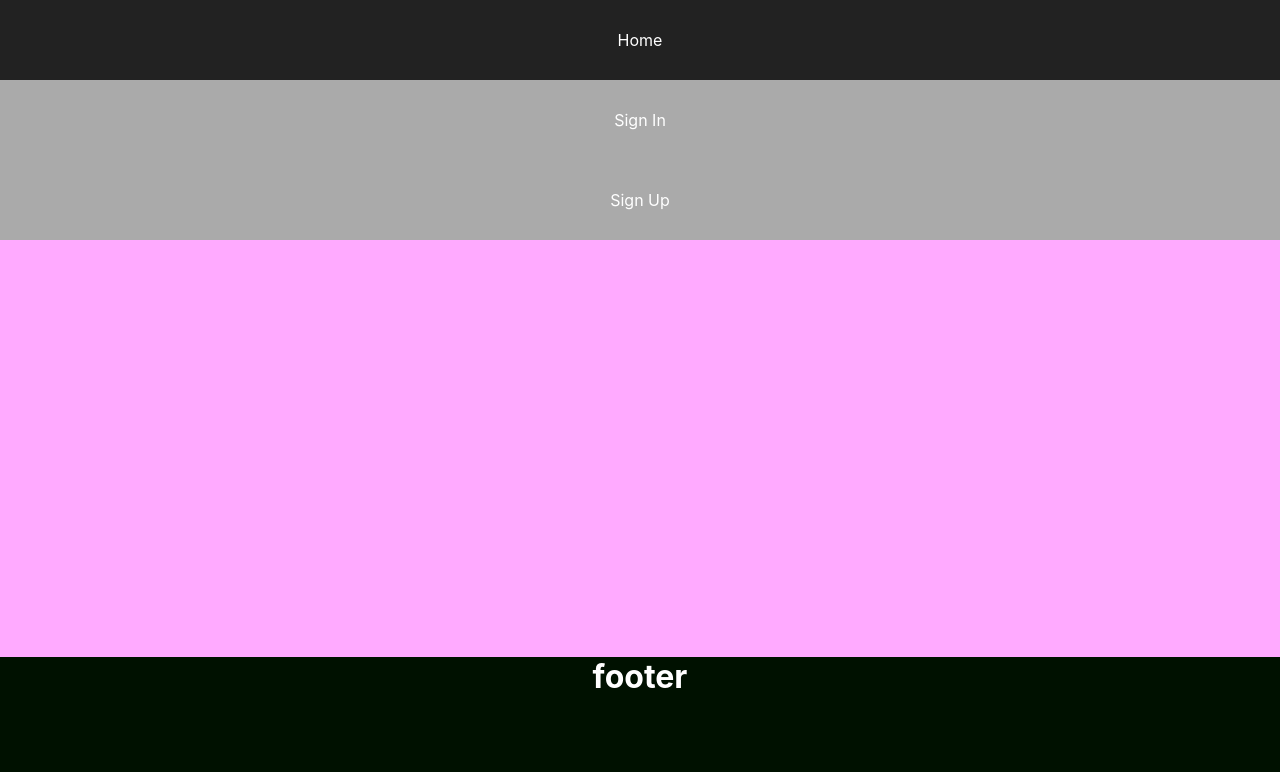
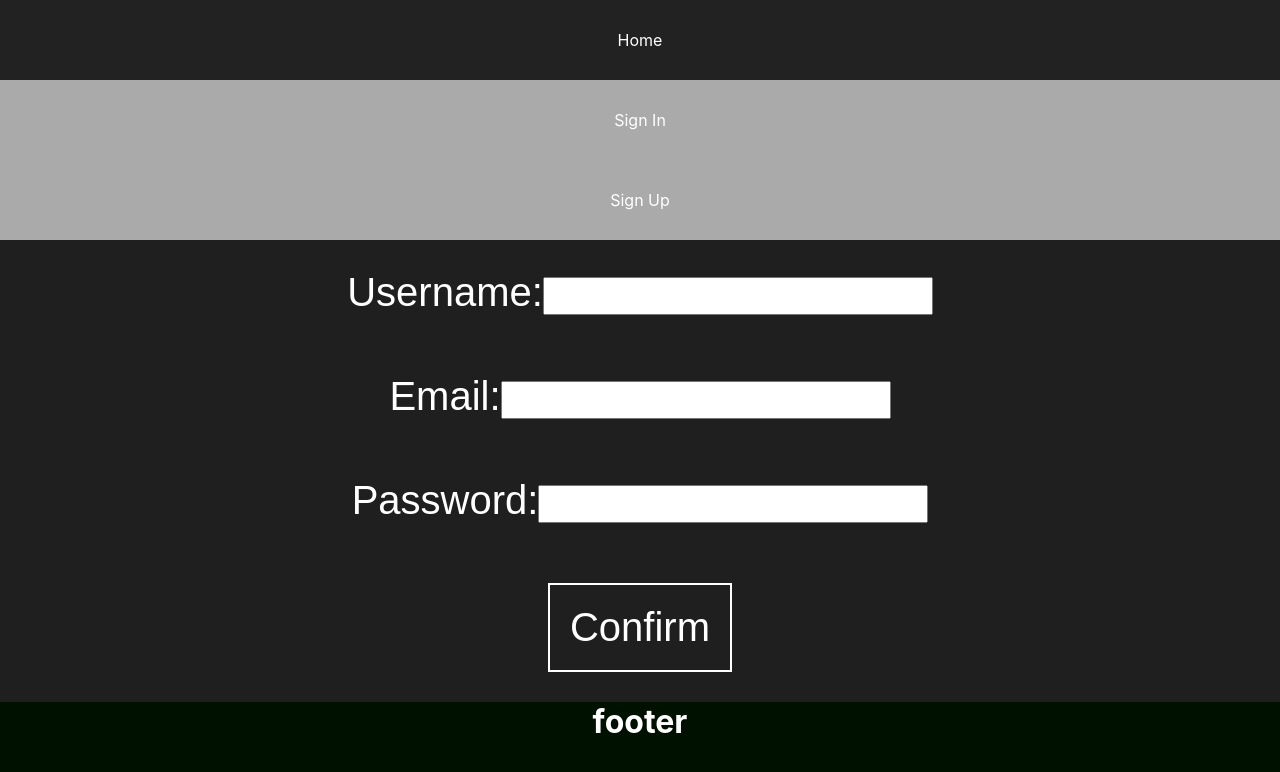
Before and after one commit to lodz-university-of-technology-masi/Extinguisher, a React (Create React App) app in the folder app/: page /register in a window 1280 px wide. Shown: the top 772 px of the page. Built offline with nearby package versions, Linux system fonts and the light colour scheme.

Commit message:
Added registration page

```diff
--- a/app/src/components/Home/App.js
+++ b/app/src/components/Home/App.js
@@ -5,7 +5,7 @@ import Header from './Header'
 import Main from './Main'
 import Login from './Login'
 import Register from './Register'
-import { BrowserRouter, Route } from 'react-router-dom'
+import { BrowserRouter, Route, Switch } from 'react-router-dom'
 
 class App extends Component {
   render() {
@@ -13,10 +13,11 @@ class App extends Component {
       <BrowserRouter>
         <div className="App">
           <Header />
-          <Route path="/home" exact component={Main} />
-          <Route path="/login" exact component={Login} />
-          <Route path="/register" exact component={Register} />
-
+          <Switch>
+            <Route exact path="/" component={Main} />
+            <Route exact path="/login" component={Login} />
+            <Route exact path="/register" component={Register} />
+          </Switch>
           <Footer />
         </div>
       </BrowserRouter>
--- a/app/src/components/Home/Header.js
+++ b/app/src/components/Home/Header.js
@@ -5,7 +5,7 @@ function Header() {
     return (
         <nav>
             <ul>
-                <li> <Link to="/home">Home</Link></li>
+                <li> <Link to="/">Home</Link></li>
                 <li><Link to="/login">Sign In</Link></li>
                 <li><Link to="/register">Sign Up</Link></li>
             </ul>
--- a/app/src/components/Home/Register.js
+++ b/app/src/components/Home/Register.js
@@ -1,28 +1,105 @@
 import React, { Component } from 'react';
 import '../style/Register.css'
 class Register extends Component {
-    // state = {
-    //     username: "",
-    //     email: "",
-    //     password: "",
-    //     message: '',
-    //     errors: {
-    //       username: false,
-    //       email: false,
-    //       password: false,
-    //     }
-    //   }
+    state = {
+        username: "",
+        email: "",
+        password: "",
+        message: '',
+        errors: {
+            username: false,
+            email: false,
+            password: false,
+        }
+    }
 
-    //   messages = {
-    //     username_incorect: 'Name has to be longer than 10 signs and cannot contain space',
-    //     email_incorect: 'email does not contain @ ',
-    //     password_incorect: 'Password has to be longer than 8 signs',
-    //     accept_incorect: "Accept terms"
-    //   }
+    messages = {
+        username_incorect: 'Name has to be longer than 10 signs and cannot contain space',
+        email_incorect: 'email does not contain @ ',
+        password_incorect: 'Password has to be longer than 8 signs, one Big letter, one special sign, and one number',
+    }
+    formValidation = () => {
+        let username = false
+        let password = false
+        let email = false
+        let correct = false
+        if (this.state.username.length > 10 && this.state.username.indexOf(' ') === -1) {
+            username = true
+        }
+        if (this.state.password.length > 8) {
+            password = true;
+        }
+        if (this.state.email.indexOf('@') !== -1) {
+            email = true;
+        }
+        if (username && password && email) {
+            correct = true
+        }
+        return ({
+            correct, username, password, email
+        })
+    }
+    handleChange = (e) => {
+        const name = e.target.name;
+        this.setState({
+            [name]: e.target.value
+        })
+    }
+    handleSubmit = e => {
+        e.preventDefault()
+
+        const validation = this.formValidation()
+        console.log(validation)
+        if (validation.correct) {
+            this.setState({
+                message: 'Send, please wait',
+                errors: {
+                    username: false,
+                    password: false,
+                    email: false
+                }
+            })
+        }
+        else {
+            this.setState({
+                errors: {
+                    username: !validation.username,
+                    password: !validation.password,
+                    email: !validation.email
+                }
+            })
+        }
+    }
+
+    componentDidUpdate() {
+        if (this.state.message !== '') {
+            setTimeout(() => this.setState({
+                message: ''
+            }), 9000);
+        }
+    }
+
     render() {
         return (
             <div className="register">
+                <form onSubmit={this.handleSubmit}>
+                    <label htmlFor="user">Username:
+                           <input type="text" id="user" name="username" value={this.state.username} onChange={this.handleChange} />
+                        {this.state.errors.username && <span> {this.messages.username_incorect}</span>}
+                    </label>
+                    <label htmlFor="email">Email:
+                           <input type="email" id="email" name="email" value={this.state.email} onChange={this.handleChange} />
+                        {this.state.errors.email && <span> {this.messages.email_incorect}</span>}
+                    </label>
+                    <label htmlFor="password">Password:
+                        <input type="password" name="password" id="password" value={this.state.password} onChange={this.handleChange} />
+                        {this.state.errors.password && <span> {this.messages.password_incorect}</span>}
+                    </label>
 
+
+                    <button>Confirm</button>
+                </form>
+                {this.state.message && <h3>{this.state.message}</h3>}
             </div>
         );
     }
--- a/app/src/components/style/Login.css
+++ b/app/src/components/style/Login.css
@@ -56,47 +56,15 @@ color: black;
 }
 
 @media(min-width:1024px) {
-
-    .App div.login form label {
-        text-align: center;
-        margin: auto;
-        font-family: Arial, Helvetica, sans-serif;
-        color:white;
-    }
-    .App div.login form span {
-       display: block;
-       color: red;
-    }
-    .App div.login h3 {
-    position: fixed;
-    top: 50%;
-    left: 50%;
-    z-index: 1;
-    border: 2px solid white;
-    background-color: transparent;
-    padding: 10px;
-    color: white;
-    transition: .5s;
+    .App div.login form button {
+        font-size: 40px;
+        padding: 20px;
     }
     .App div.login form label input{
-        font-family: Arial, Helvetica, sans-serif;
-    color: black;
+       font-size: 30px;
+    }
+    .App div.login form label {
+        font-size: 40px;
+    }
 
-    }
-    .App div.login form button {
-        background-color: transparent;
-        font-family: Arial, Helvetica, sans-serif;
-        border: 2px solid #fff;
-        color: #fff;
-        font-size: 20px;
-        padding: 10px;
-        margin: auto;
-        justify-items: flex-end;
-    }
-    .App div.login form button:hover {
-        background-color: #fff;
-        color:#000;
-        cursor: pointer;
-        transition: .4s;
-    }
 }
--- a/app/src/components/style/Register.css
+++ b/app/src/components/style/Register.css
@@ -1,4 +1,72 @@
 .App div.register {
-    background-color: #faf;
-   flex-grow: 4;
+    background-color: #1f1f1f;
+    display: flex;
 }
+
+.App div.register form {
+    flex-grow: 1;
+    /***/
+    display: flex;
+    flex-direction: column;
+    align-items: center;
+    justify-content: center;
+}
+
+.App div.register form label {
+    text-align: center;
+    margin: auto;
+    font-family: Arial, Helvetica, sans-serif;
+    color:white;
+}
+.App div.register form span {
+   display: block;
+   color: red;
+}
+.App div.register h3 {
+position: fixed;
+top: 50%;
+left: 20%;
+z-index: 1;
+border: 2px solid white;
+background-color: transparent;
+padding: 10px;
+color: white;
+transition: .5s;
+}
+.App div.register form label input{
+    font-family: Arial, Helvetica, sans-serif;
+color: black;
+
+}
+.App div.register form button {
+    background-color: transparent;
+    font-family: Arial, Helvetica, sans-serif;
+    border: 2px solid #fff;
+    color: #fff;
+    font-size: 20px;
+    padding: 10px;
+    margin: auto;
+    justify-items: flex-end;
+}
+.App div.register form button:hover {
+    background-color: #fff;
+    color:#000;
+    cursor: pointer;
+    transition: .4s;
+}
+
+@media(min-width:1024px) {
+
+
+    .App div.register form button {
+        font-size: 40px;
+        padding: 20px;
+    }
+    .App div.register form label input{
+       font-size: 30px;
+    }
+    .App div.register form label {
+        font-size: 40px;
+    }
+
+}
```
